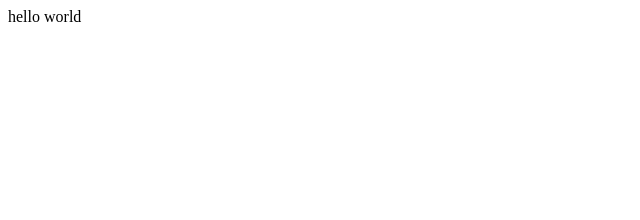
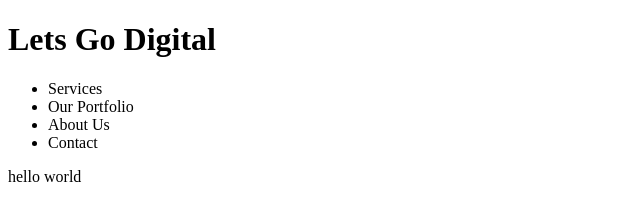
Before and after one commit to craig-tanaka/lets-go-digital, a plain HTML site: page src/index.html in a window 1280 px wide. Shown: the whole page, without its empty margins (0-640 px from the left). Drawn offline with Linux system fonts and the light colour scheme; some packages are replaced by stand-ins of ours.

Commit message:
Added Basic Navigation Menu

```diff
--- a/src/index.html
+++ b/src/index.html
@@ -7,5 +7,16 @@
     <script defer src="/__/firebase/7.2.0/firebase-analytics.js"></script>
     <!-- Firebase SDKs -->
   </head>
+  <body>
+    <header>
+      <h1>Lets Go Digital</h1>
+      <ul>
+        <li>Services</li>
+        <li>Our Portfolio</li>
+        <li>About Us</li>
+        <li>Contact</li>
+      </ul>
+    </header>
+  </body>
   hello world
 </html>
```
